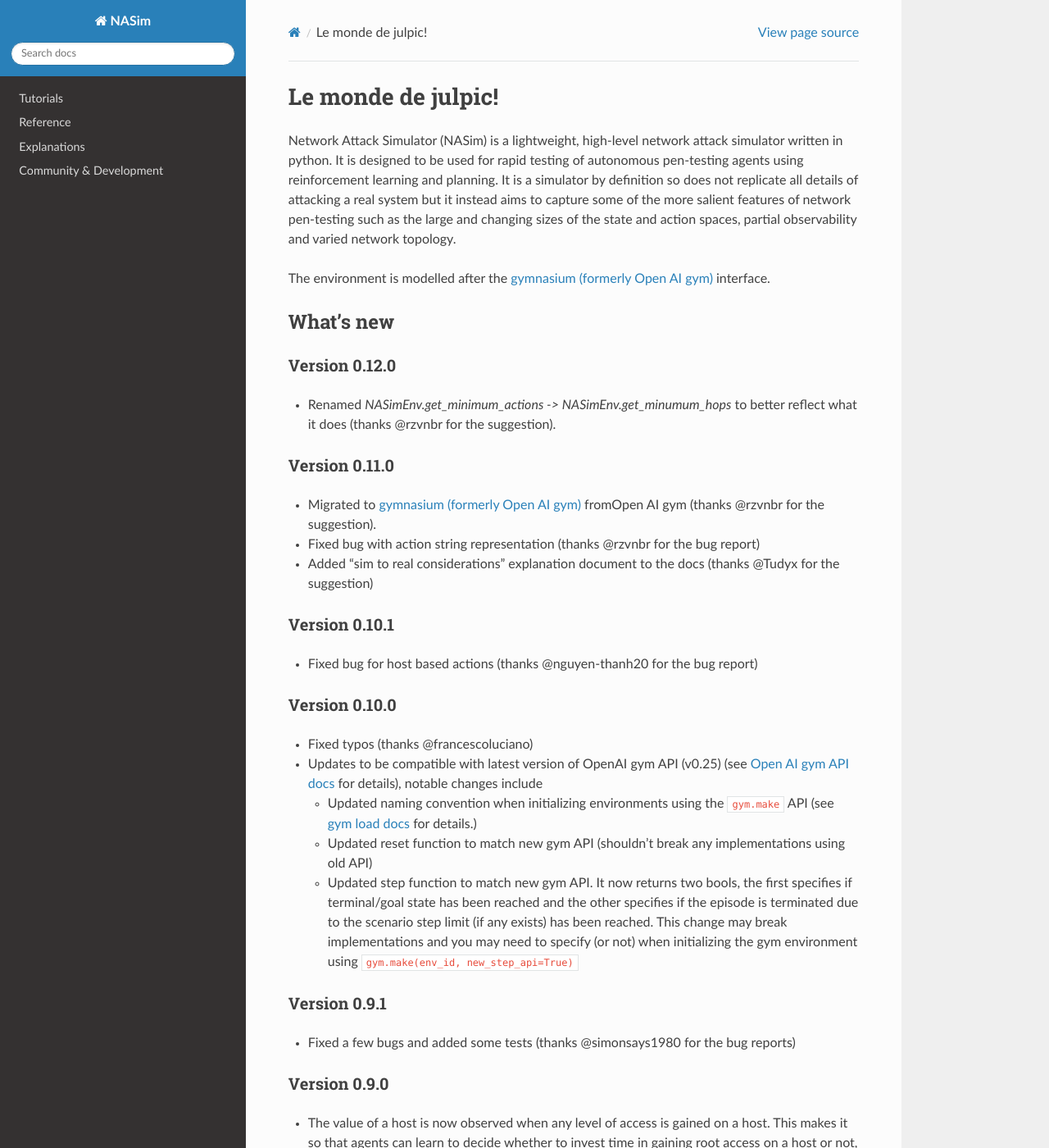
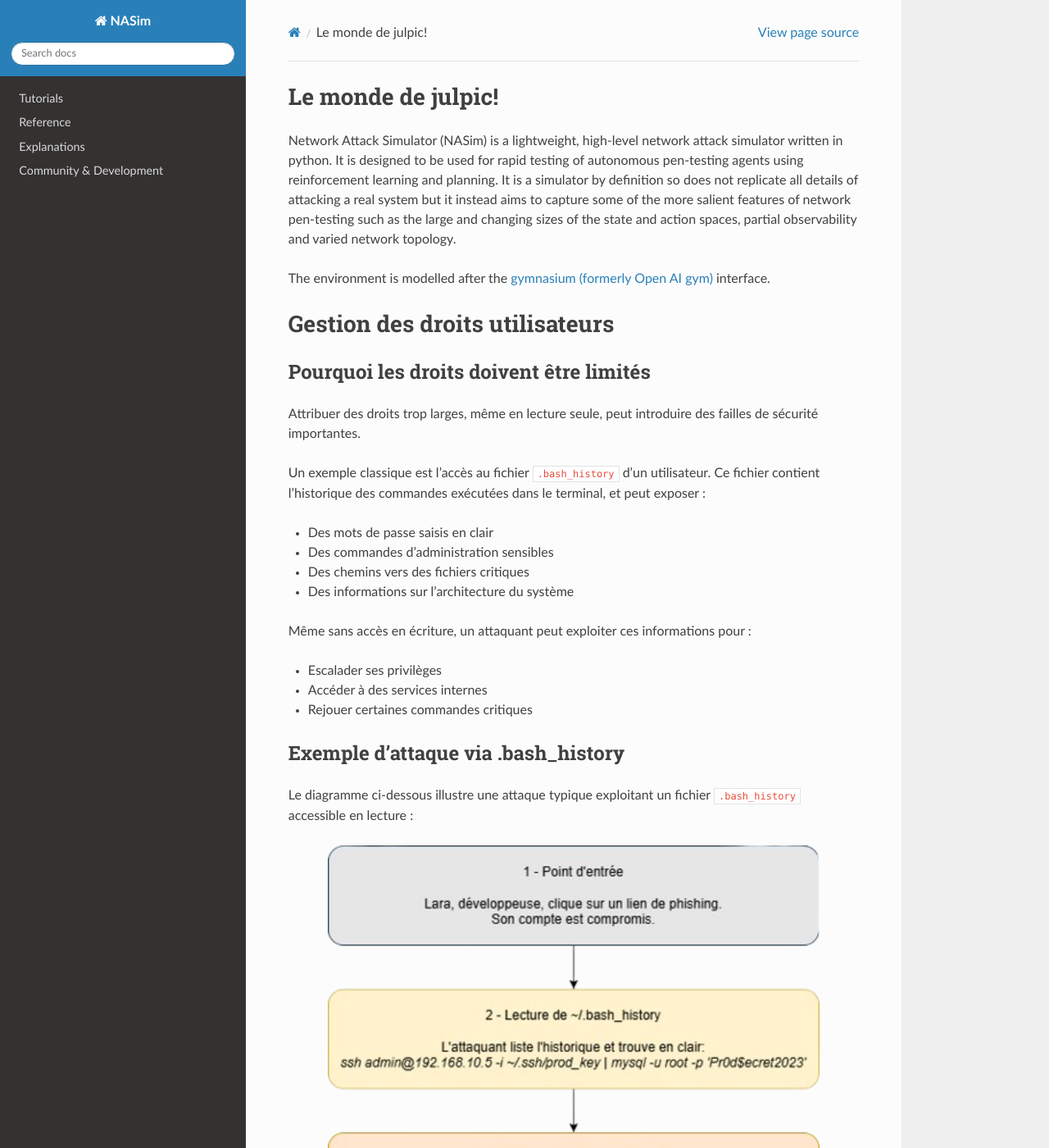
Before and after one commit to Julpic08/docv3, a Sphinx documentation site: the page built from docs/source/index.rst, in a window 1280 px wide and 1400 px high. Shown: the whole window at 82% size. Built offline with Sphinx 7.4.7 and the Read the Docs theme 3.1.0, drawn with Linux system fonts in a browser that asks for light colours; some of the changed text lies outside the part shown.

Commit message:
Explication de l'importance des privilèges dans l'index

```diff
--- a/docs/source/index.rst
+++ b/docs/source/index.rst
@@ -5,6 +5,45 @@
 
 The environment is modelled after the `gymnasium (formerly Open AI gym) <https://github.com/Farama-Foundation/Gymnasium/>`_ interface.
 
+Gestion des droits utilisateurs
+===============================
+
+Pourquoi les droits doivent être limités
+----------------------------------------
+
+Attribuer des droits trop larges, même en lecture seule, peut introduire des failles de sécurité importantes.
+
+Un exemple classique est l'accès au fichier ``.bash_history`` d'un utilisateur. Ce fichier contient l'historique des commandes exécutées dans le terminal, et peut exposer :
+
+- Des mots de passe saisis en clair
+- Des commandes d'administration sensibles
+- Des chemins vers des fichiers critiques
+- Des informations sur l'architecture du système
+
+Même sans accès en écriture, un attaquant peut exploiter ces informations pour :
+
+- Escalader ses privilèges
+- Accéder à des services internes
+- Rejouer certaines commandes critiques
+
+Exemple d'attaque via .bash_history
+----------------------------------
+
+Le diagramme ci-dessous illustre une attaque typique exploitant un fichier ``.bash_history`` accessible en lecture :
+
+.. image:: media/diagramme_attaque_lecture_seule.png
+   :alt: Diagramme attaque bash history
+   :align: center
+   :width: 600px
+
+Conclusion
+----------
+
+Le principe du moindre privilège doit toujours être appliqué :
+
+- Un utilisateur ne doit avoir accès qu'aux ressources strictement nécessaires
+- Même les droits en lecture doivent être contrôlés
+- Les fichiers sensibles doivent être protégés, y compris contre la simple consultation
 
 What's new
 ----------
```
Also changed, not shown: docs/source/media/diagramme_attaque_lecture_seule.png (added).
